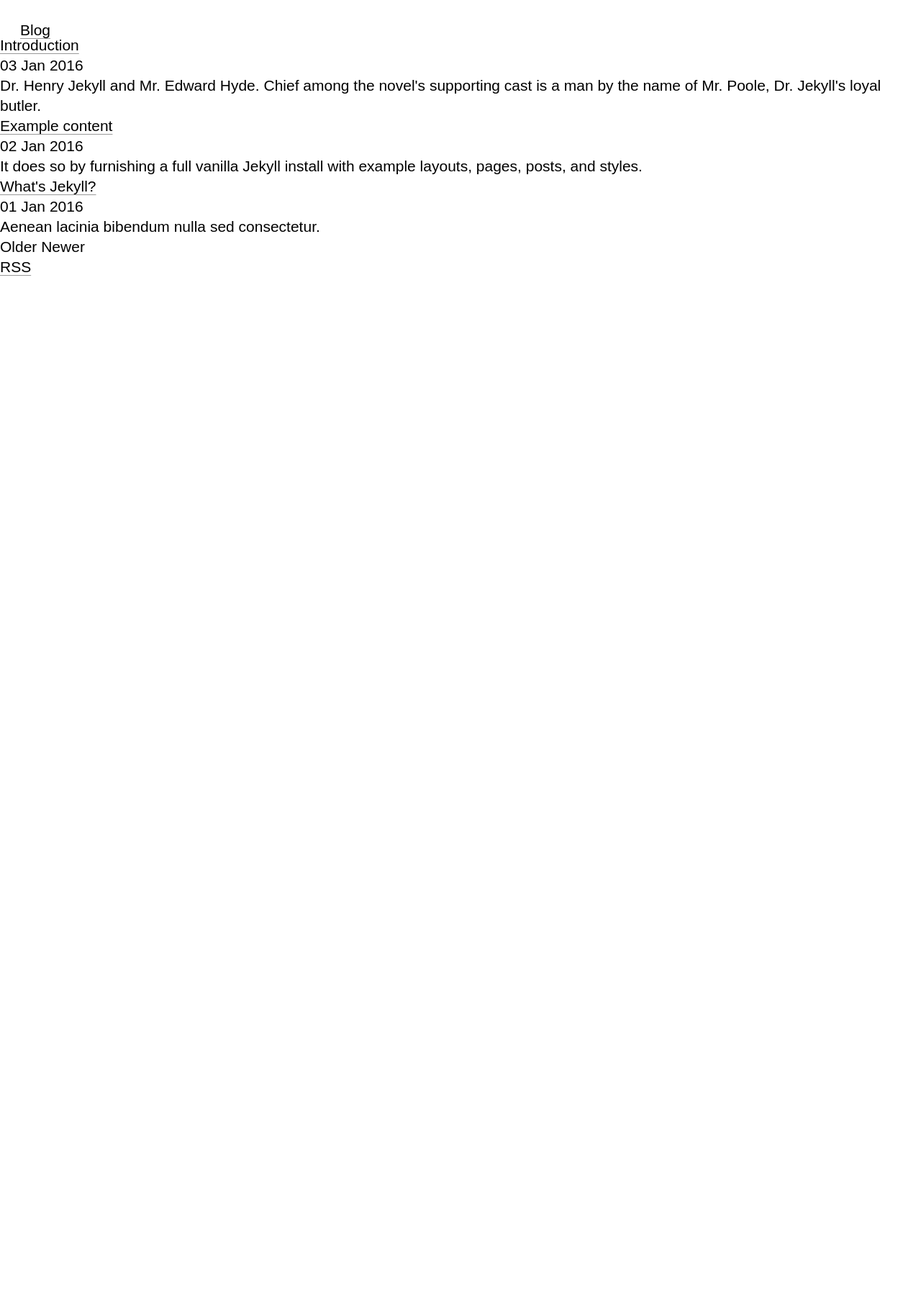
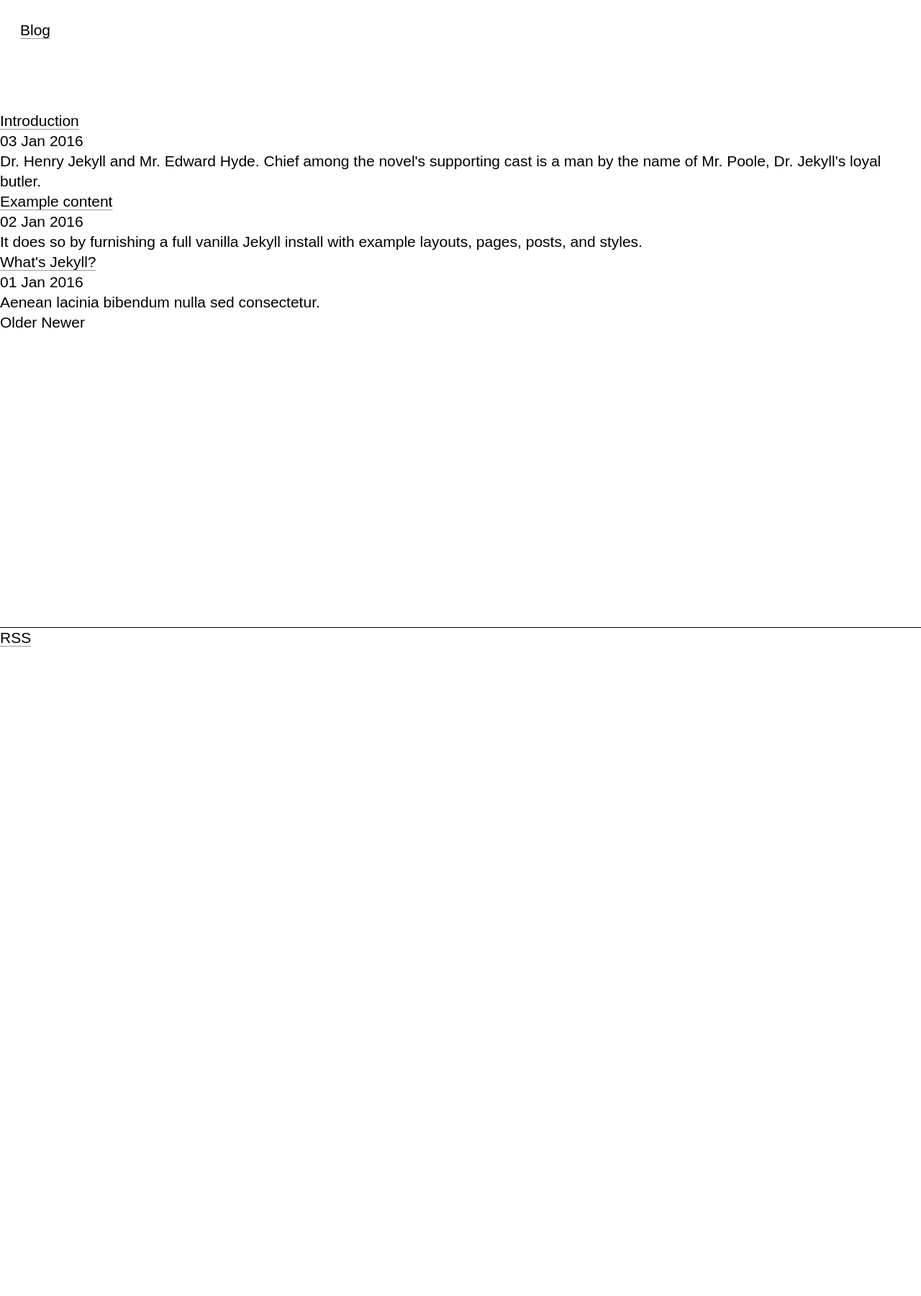
Before and after one commit to fdedic/fdedic.github.io, a Jekyll site: the page built from index.html, in a window 1280 px wide. Shown: the whole page at 72% size. Built offline with Jekyll 4.4.1, drawn with Linux system fonts in a browser that asks for light colours; the list of posts is cut into pages by our own code.

Commit message:
Update main.css

```diff
--- a/assets/main.css
+++ b/assets/main.css
@@ -118,3 +118,15 @@
         text-indent:-14px
     }
 }
+
+#portfolio, #blog, #visual, #work {
+    position: relative;
+    box-sizing: border-box;
+    background: #fff;
+    min-height: calc(100vh - 182px);
+    border-bottom:1px solid
+}
+
+#portfolio, #blog, #work {
+    margin-top:105px
+}
```
